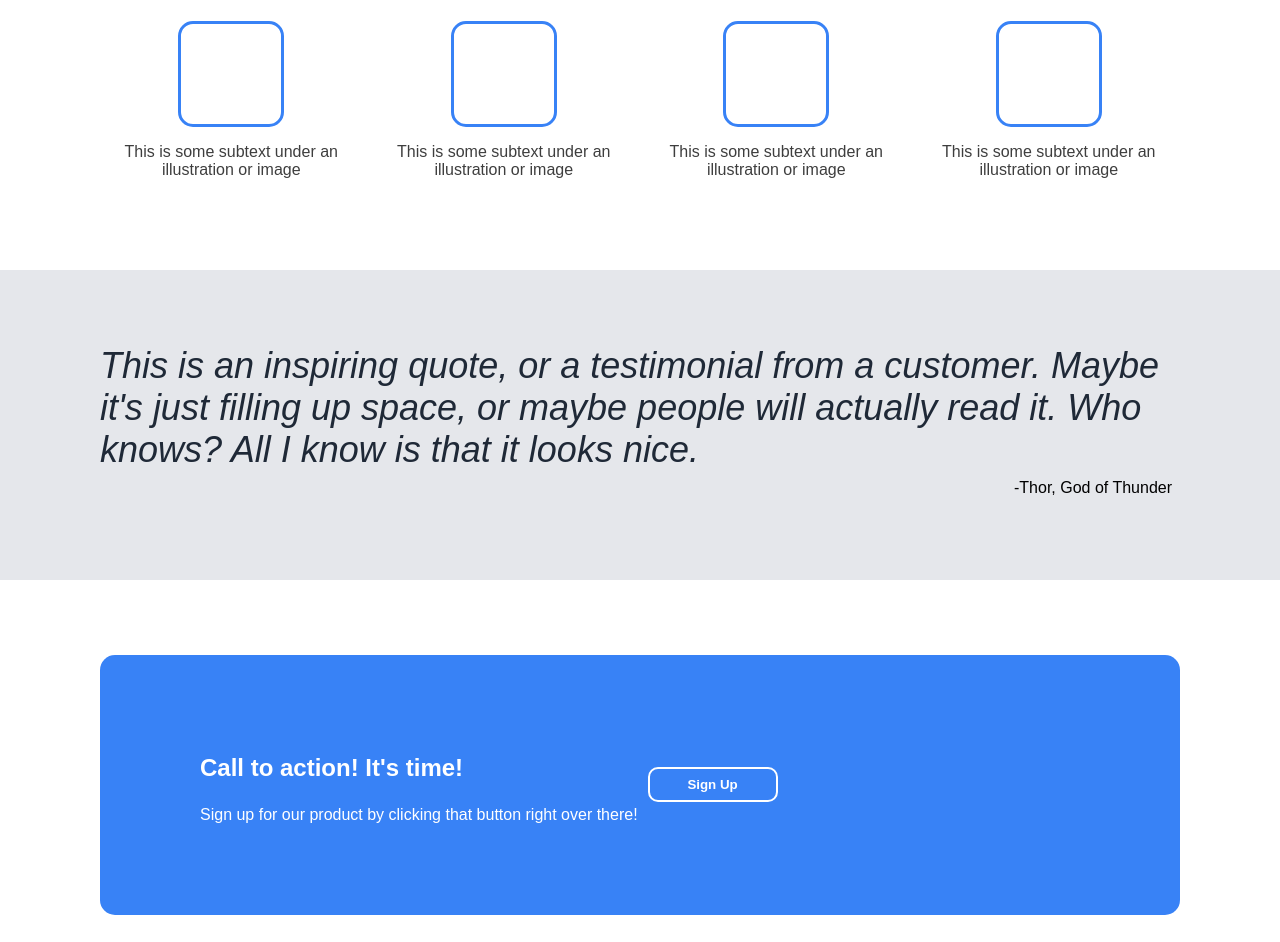
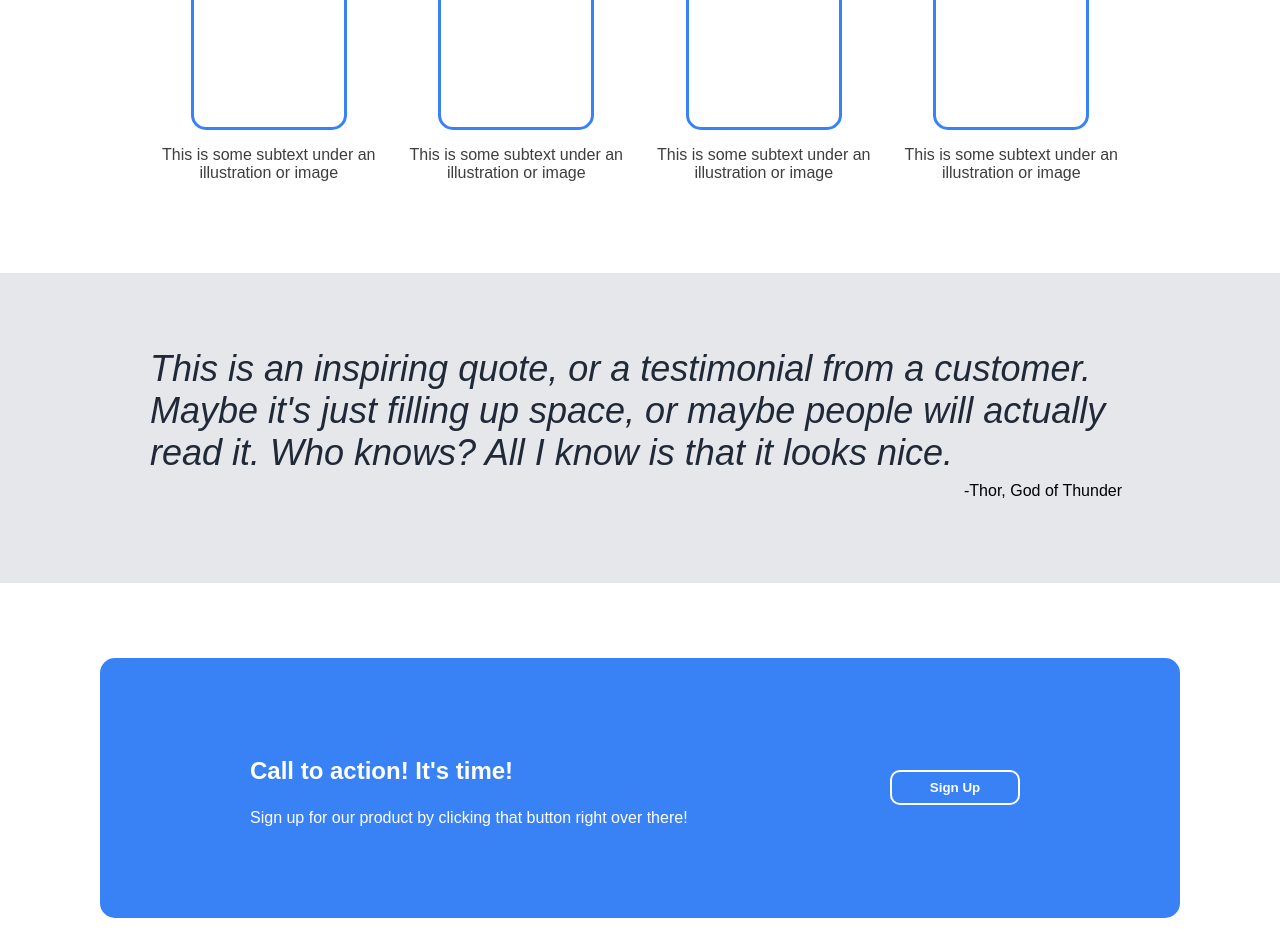
Before and after one commit to jlk-zhou/landing-page, a plain HTML site: page index.html in a window 1280 px wide. Shown: the part 719-1661 px from the top of the page. Drawn offline with Linux system fonts and the light colour scheme.

Commit message:
Tweak minor stylings

```diff
--- a/style.css
+++ b/style.css
@@ -9,7 +9,7 @@ body {
 
 /* Set side paddings for all divs */
 body > * {
-    padding: 0px 100px;
+    padding: 0px 150px;
 }
 
 /* Set common background color and define flex display */
@@ -69,7 +69,7 @@ body > * {
 
 .intro {
     flex-wrap: wrap;
-    gap: 25px;
+    gap: 50px;
     padding-bottom: 75px;
 }
 
@@ -102,11 +102,12 @@ body > * {
     display: flex;
     flex-direction: column;
     align-items: center;
+    justify-content: space-evenly;
 }
 
 .info-item div {
-    width: 100px;
-    height: 100px;
+    width: 150px;
+    height: 150px;
     border-color: #3882F6;
     border-style: solid;
     border-radius: 15px;
@@ -145,6 +146,7 @@ body > * {
     border-radius: 15px;
     display: flex;
     align-items: center;
+    justify-content: space-between;
 }
 
 .action .content .title {
```
